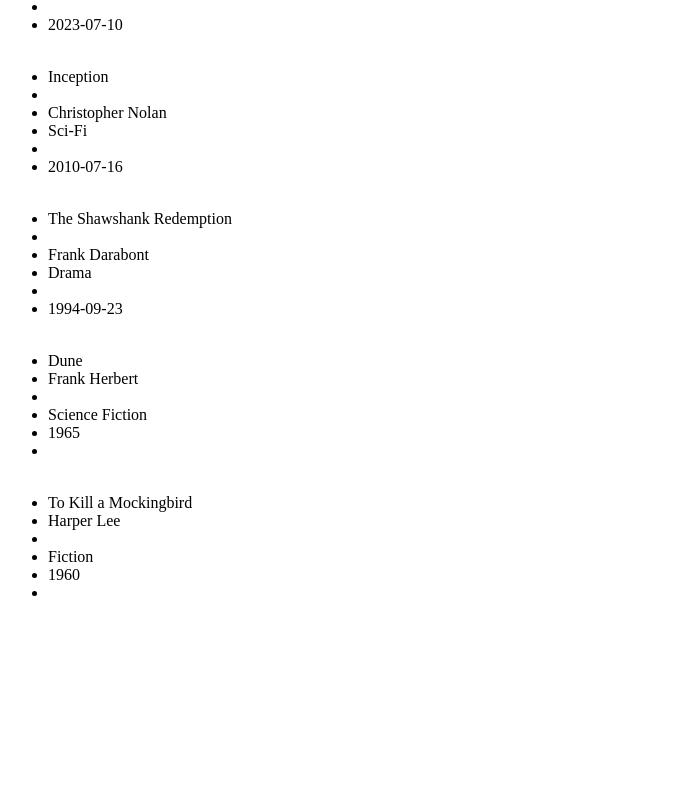
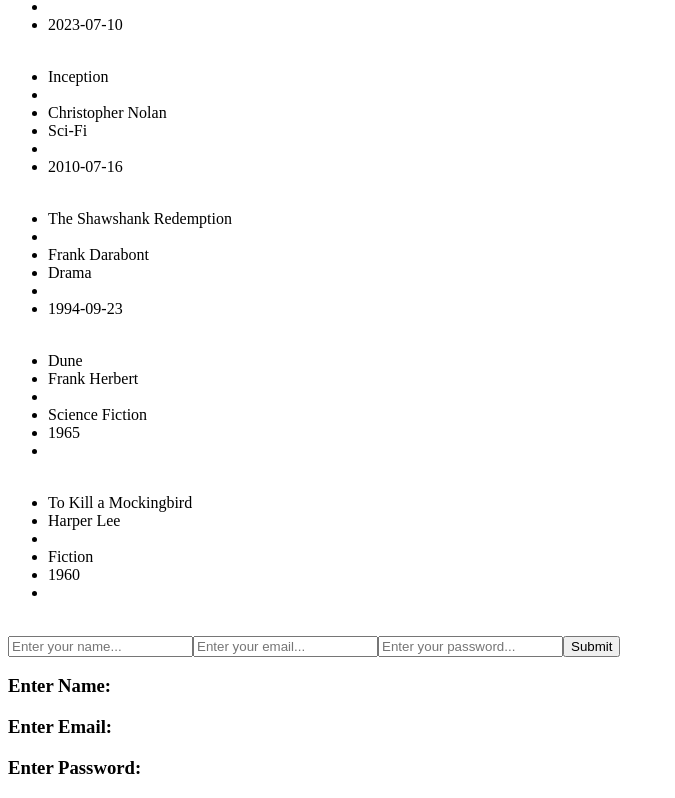
Before and after one commit to shayanahmad1999/vue-course, a Vue app: page / in a window 1280 px wide. Shown: the part 7110-7908 px from the top of the page, without its empty margins (0-675 px from the left). Before the commit the page ends 7746 px from the top, so only its background shows below. Built offline with nearby package versions, Linux system fonts and the light colour scheme.

Commit message:
working on v-model

```diff
--- a/src/App.vue
+++ b/src/App.vue
@@ -7,6 +7,7 @@
 import HelloWorld from './components/HelloWorld.vue';
 import ItrationComponent from './components/ItrationComponent.vue';
 import LocalStyle from './components/LocalStyle.vue';
+import ModelComponent from './components/ModelComponent.vue';
 import ModuleStyle from './components/ModuleStyle.vue';
 import ReactiveComponent from './components/ReactiveComponent.vue';
 import RefComponent from './components/RefComponent.vue';
@@ -36,5 +37,7 @@
   <ConditionalRendering />
 
   <ItrationComponent />
+
+  <ModelComponent />
 </template>
 <style scoped></style>
--- /dev/null
+++ b/src/components/ModelComponent.vue
@@ -0,0 +1,22 @@
+<script setup>
+import { ref } from 'vue';
+
+let formData = ref({ name: '', email: '', password: '' });
+
+let formSubmit = () => alert('form submitted');
+</script>
+
+<template>
+    <div>
+        <form @submit.prevent="formSubmit">
+            <input type="text" v-model="formData.name" placeholder="Enter your name...">
+            <input type="email" v-model="formData.email" placeholder="Enter your email...">
+            <input type="password" v-model="formData.password" placeholder="Enter your password...">
+            <button type="submit">Submit</button>
+        </form>
+
+        <h3>Enter Name: {{ formData.name }}</h3>
+        <h3>Enter Email: {{ formData.email }}</h3>
+        <h3>Enter Password: {{ formData.password }}</h3>
+    </div>
+</template>
```
